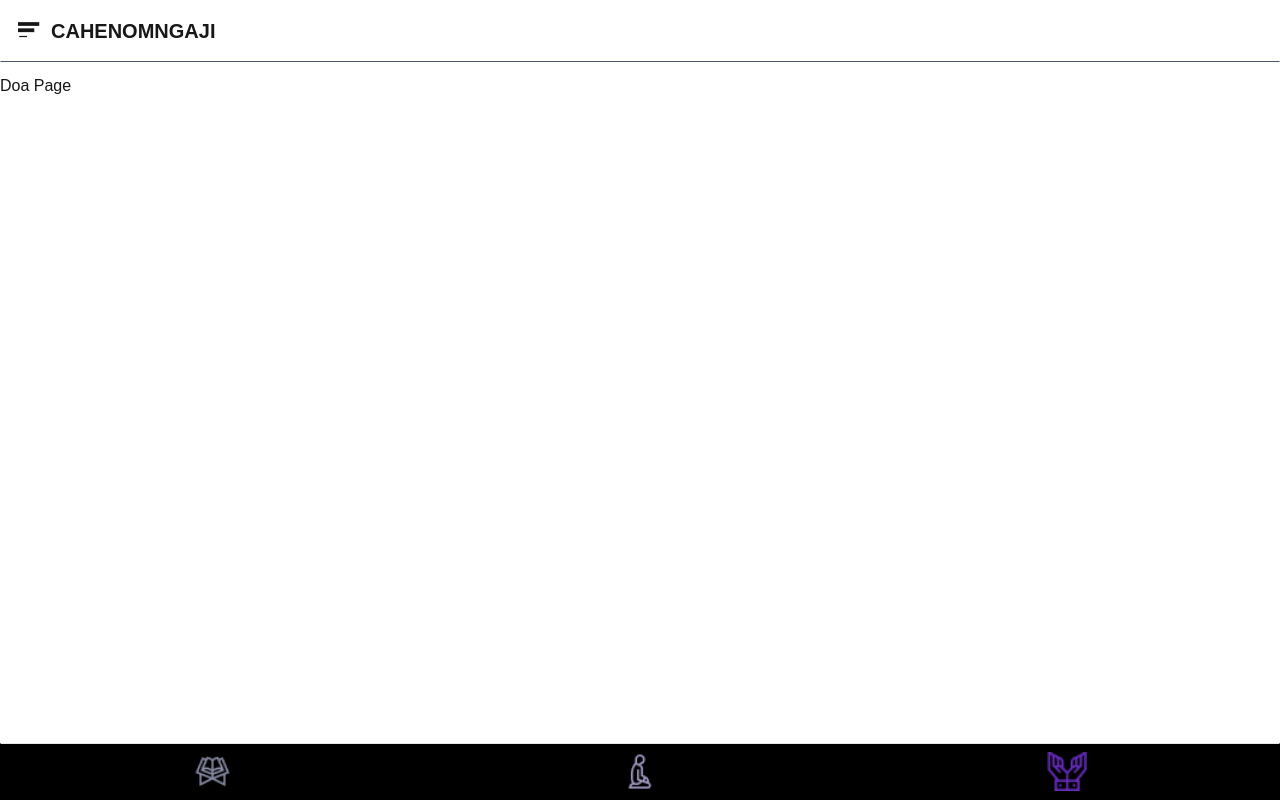
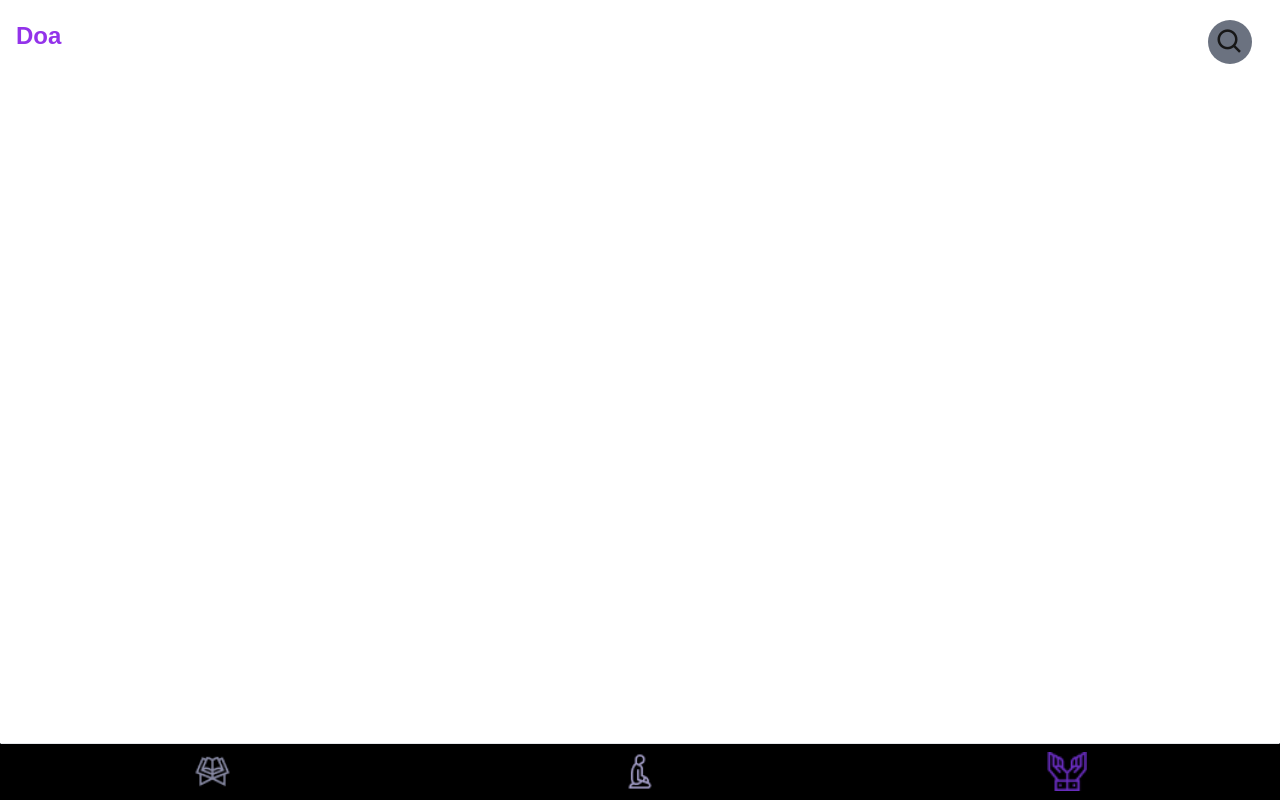
Before and after one commit to adhinnnugroho/cahenomngaji, a Next.js app: page /doa in a window 1280 px wide. Built offline with nearby package versions, Linux system fonts and the light colour scheme.

Commit message:
feat: setup doa

```diff
--- a/src/components/card/SurahCard.tsx
+++ b/src/components/card/SurahCard.tsx
@@ -8,11 +8,10 @@ type SurahPropsType = {
     'tempatTurun': string,
     'jumlahAyat': number,
     'link'?: string | URL,
-    'SurahNameTransliteration': string
 }
 
 
-const SurahCard = ({ SurahNumber, SurahNameLatin, tempatTurun, SurahNameTransliteration, link, jumlahAyat }: SurahPropsType) => {
+const SurahCard = ({ SurahNumber, SurahNameLatin, tempatTurun, link, jumlahAyat }: SurahPropsType) => {
     return (
         <Link href={link ? link.toString() : `/home/surah/${SurahNumber}`}>
             <div className="flex flex-wrap gap-3 mb-4 border border-transparent border-b-gray-600">
@@ -30,7 +29,6 @@ const SurahCard = ({ SurahNumber, SurahNameLatin, tempatTurun, SurahNameTranslit
                             <p>{tempatTurun} - {jumlahAyat} Ayat</p>
                         </div>
                         <div className="col-span-1 flex justify-end items-center">
-                            <h2 className="text-2xl text-purple-700 font-bold">{SurahNameTransliteration}</h2>
                         </div>
                     </div>
                 </div>
--- /dev/null
+++ b/src/core/hooks/doa/useDoaData.tsx
@@ -0,0 +1,14 @@
+import instance from "@/core/libs/axios/instance";
+import DoaServices from "./useDoaService";
+
+
+
+export async function retrieveDataDoa() {
+    const ResponseEndPointDoa = await instance.get(`${process.env.REST_API_URL_DOA}`);
+    return ResponseEndPointDoa;
+}
+
+export async function retrieveAllDoa() {
+    const ResponseEndPointDoa = await DoaServices.getAllDoa();
+    return ResponseEndPointDoa.data;
+}
--- /dev/null
+++ b/src/core/hooks/doa/useDoaService.tsx
@@ -0,0 +1,7 @@
+import instance from "@/core/libs/axios/instance";
+
+const DoaServices = {
+    getAllDoa: () => instance.get(`/api/doa`),
+};
+
+export default DoaServices;
--- /dev/null
+++ b/src/pages/api/doa/[[...doa]].ts
@@ -0,0 +1,26 @@
+
+import { retrieveDataDoa } from "@/core/hooks/doa/useDoaData";
+import { NextApiRequest, NextApiResponse } from "next";
+
+export default async function handler(
+    req: NextApiRequest,
+    res: NextApiResponse
+) {
+    if (req.method !== "GET") {
+        return res.status(405).json({ message: "Method Not Allowed" });
+    }
+
+    const response = await retrieveDataDoa();
+
+
+    try {
+        res.status(200).json({
+            status: true,
+            statusCode: 200,
+            message: "retrieved data doa successfully",
+            data: response
+        });
+    } catch (error) {
+        res.status(500).json({ message: "Internal Server Error" });
+    }
+}
--- a/src/pages/doa/index.tsx
+++ b/src/pages/doa/index.tsx
@@ -1,9 +1,35 @@
+import SearchInput from "@/components/input/SearchInput"
 import MainLayouts from "@/components/layouts/mainLayouts"
+import { retrieveAllDoa } from "@/core/hooks/doa/useDoaData";
+import { useCallback, useEffect, useState } from "react";
 
 const DoaPage = () => {
+    const [animationSearchInput, setAnimationSearchInput] = useState(false);
+    const [searchParam, setSearchParam] = useState<string>('');
+
+
+    const handleAnimationSearchInput = () => {
+        setAnimationSearchInput(!animationSearchInput);
+    }
     return (
-        <MainLayouts>
-            Doa Page
+        <MainLayouts NavigationType="none">
+            <div className="mt-5 ml-4 mr-4 mb-5">
+                <div className="grid grid-cols-3 gap-7">
+                    <div
+                        className="col-span-1 text-2xl text-purple-600 font-bold">
+                        Doa
+                    </div>
+                    <div className="col-span-2 text-3xl text-right mr-3 relative">
+                        {!animationSearchInput ? (
+                            <button onClick={handleAnimationSearchInput} >
+                                <i className="bx bx-search text-3xl bg-gray-500 rounded-full flex justify-center items-center h-11 w-11 p-2" />
+                            </button>
+                        ) : (
+                            <SearchInput handleAnimationSearchInput={handleAnimationSearchInput} />
+                        )}
+                    </div>
+                </div>
+            </div>
         </MainLayouts>
     )
 }
--- a/src/pages/home/index.tsx
+++ b/src/pages/home/index.tsx
@@ -64,7 +64,7 @@ const HomePage = () => {
                     <div className="w-full mb-20 mt-10">
                         {filteredSurahs.map((surah: any, index: number) =>
                             <SurahCard SurahNumber={surah.nomor} SurahNameLatin={surah.namaLatin} tempatTurun={surah.tempatTurun}
-                                SurahNameTransliteration={surah.nama} link={`/home/surah/${surah.nomor}`} jumlahAyat={surah.jumlahAyat} key={index} />
+                                link={`/home/surah/${surah.nomor}`} jumlahAyat={surah.jumlahAyat} key={index} />
                         )}
                     </div>
                 </div>
```
